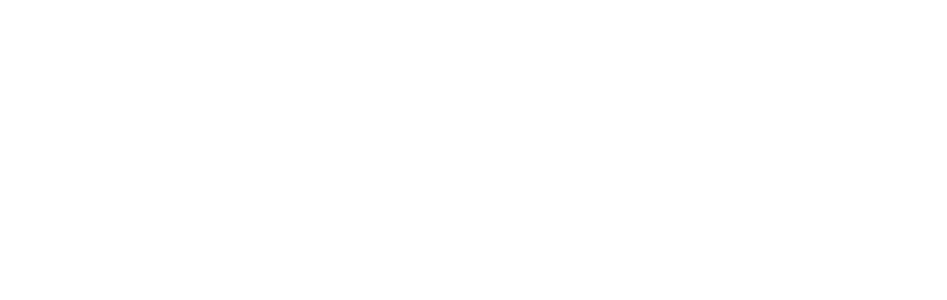
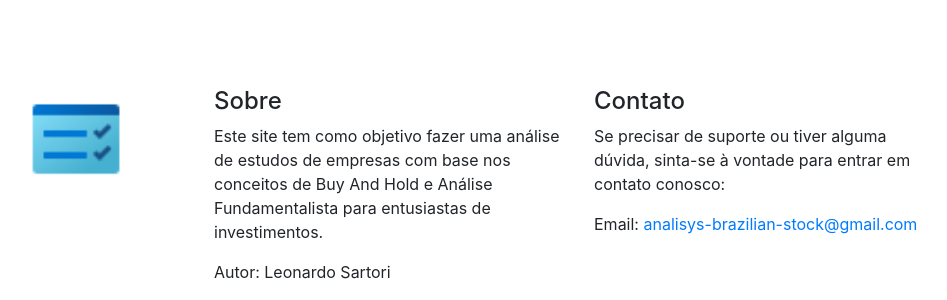
Before and after one commit to sartorileonardo/analisys-brazilian-stock-front, an Angular app: page / in a window 1280 px wide. Shown: the part 902-1202 px from the top of the page, without its empty margins (61-1008 px from the left). Before the commit the page ends 800 px from the top, so only its background shows below. Built offline with nearby package versions, Linux system fonts and the light colour scheme.

Commit message:
Remove old ticket and and add robot ads and add footer

```diff
--- a/package.json
+++ b/package.json
@@ -31,7 +31,8 @@
     "rxjs": "^7.5.7",
     "serve": "^13.0.2",
     "tslib": "^2.6.2",
-    "zone.js": "^0.11.8"
+    "zone.js": "^0.11.8",
+    "cronstrue": "^1.94.0"
   },
   "devDependencies": {
     "@angular-devkit/build-angular": "^14.2.13",
--- a/src/app/app.component.html
+++ b/src/app/app.component.html
@@ -1,5 +1,5 @@
 <analisys-brazilian-stock></analisys-brazilian-stock>
-<!--<app-footer></app-footer>-->
+<app-footer></app-footer>
 <!--Exemplo de formulario com Bootstrap 4 abaixo-->
 <!--
 <div class="container mt-3">
--- a/src/app/footer/footer.component.html
+++ b/src/app/footer/footer.component.html
@@ -1,4 +1,26 @@
-<footer>
+<footer class="footer">
+  <div class="container">
+    <div class="row">
+      <div class="col-lg-2">
+        <div class="logo"><a routerLink="/"><img src="../../assets/images/logo.png"></a></div>
+      </div>
+      <div class="col-lg-4">
+        <h4>Sobre</h4>
+        <p>Este site tem como objetivo fazer uma análise de estudos de empresas com base nos conceitos de Buy And Hold e Análise Fundamentalista para entusiastas de investimentos.</p>
+        <p>Autor: Leonardo Sartori</p>
+      </div>
+      <div class="col-lg-4">
+        <h4>Contato</h4>
+        <p>Se precisar de suporte ou tiver alguma dúvida, sinta-se à vontade para entrar em contato conosco:</p>
+        <p>Email: <a href="mailto:analisys-brazilian-stock@gmail.com">analisys-brazilian-stock@gmail.com</a></p>
+      </div>
+    </div>
+  </div>
+</footer>
+
+
+
+<!--<footer>
     <div class="container footer_content">
       <div class="row">
         <div class="col-md-1"><div class="logo"><a routerLink="/"><img src="../../assets/images/logo.png"></a></div></div>
@@ -8,3 +30,4 @@
       </div>
     </div>
   </footer>
+-->
--- a/src/app/shared/service/analisys-brazilian-stock.service.ts
+++ b/src/app/shared/service/analisys-brazilian-stock.service.ts
@@ -99,7 +99,7 @@
     ['BRFS3', ' - BRF'],
     ['BRKM3', ' - BRASKEM'],
     ['BRML3', ' - BR MALLS'],
-    ['BTOW3', ' - B2W'],
+    //['BTOW3', ' - B2W'],
     ['CARD3', ' - CSU CARDSYSTEM'],
     ['CCRO3', ' - CCR'],
     ['CESP3', ' - CESP'],
```
